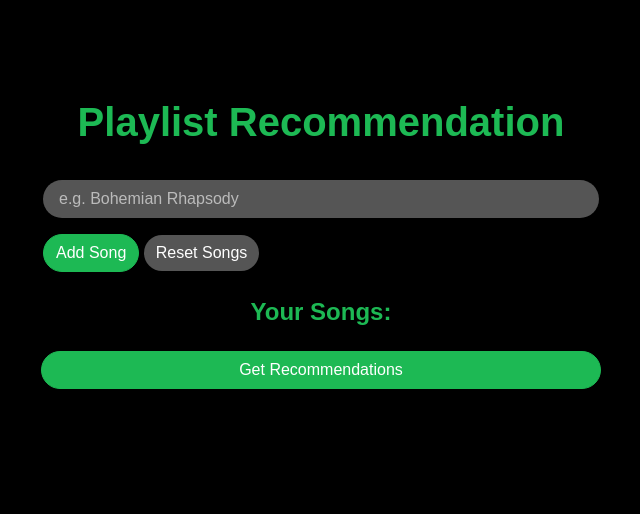
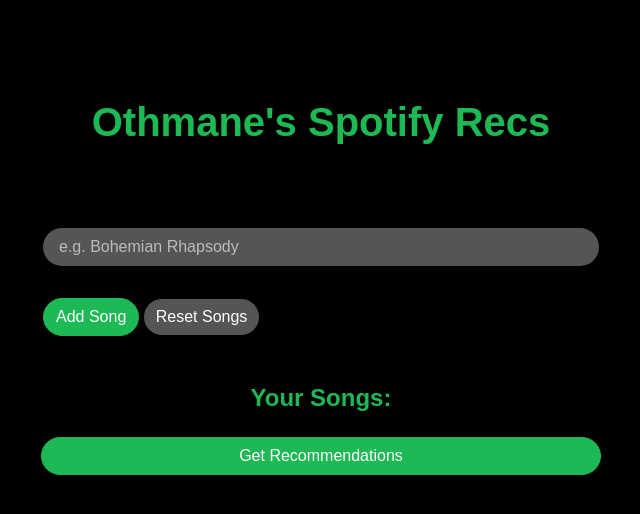
Before and after one commit to othmaneechc/cs401, a Flask app: page / in a window 1280 px wide. Shown: the top 514 px of the page, without its empty margins (319-959 px from the left). Run offline with Flask 3, Linux system fonts and the light colour scheme; some libraries are stand-ins or nearby versions.

Commit message:
Upgrading UI/UX Design

```diff
--- a/api_service/static/css/style.css
+++ b/api_service/static/css/style.css
@@ -23,7 +23,7 @@ body {
 
 .song-input-section{
   padding: 2px;
-  padding-bottom: 10px;
+  padding-bottom: 2rem;
 }
 
 a, .a{
@@ -62,6 +62,12 @@ h1, h4 {
   border-color: #17a44d;
 }
 
+.form-group{
+  margin-bottom: 2rem;
+  margin-top: 3rem;
+
+}
+
 .btn-secondary {
   background-color: #555;
   border: none;
@@ -71,6 +77,12 @@ h1, h4 {
 
 .btn-secondary:hover {
   background-color: #777;
+}
+
+button:focus,
+a:focus {
+  outline: none;
+  box-shadow: none;
 }
 
 /* List styling for user songs and recommendations */
--- a/api_service/static/js/script.js
+++ b/api_service/static/js/script.js
@@ -71,21 +71,21 @@ document.getElementById('getRecBtn').addEventListener('click', function() {
     return response.json();
   })
   .then(data => {
-    let html = `<h3>Your Songs:</h3>`;
-    html += `<ul>`;
-    addedSongs.forEach(song => {
-      // Create SoundCloud search link for the added song.
-      const soundcloudLink = "https://soundcloud.com/search?q=" + encodeURIComponent(song);
-      html += `<li class="recommendation-item">
-                <span>${song}</span>
-                <a href="${soundcloudLink}" target="_blank">
-                  <button class="play-btn">▶</button>
-                </a>
-              </li>`;
-    });
-    html += `</ul>`;
+    // let html = `<h3>Your Songs:</h3>`;
+    // html += `<ul>`;
+    // addedSongs.forEach(song => {
+    //   // Create SoundCloud search link for the added song.
+    //   const soundcloudLink = "https://soundcloud.com/search?q=" + encodeURIComponent(song);
+    //   html += `<li class="recommendation-item">
+    //             <span>${song}</span>
+    //             <a href="${soundcloudLink}" target="_blank">
+    //               <button class="play-btn">▶</button>
+    //             </a>
+    //           </li>`;
+    // });
+    // html += `</ul>`;
 
-    html += `<h3>Recommendations:</h3>`;
+    let html = `<h3>Recommendations:</h3>`;
     if (data.songs && data.songs.length > 0) {
       if (data.message) {
         html += `<p class="text-info">${data.message}</p>`;
--- a/api_service/templates/index.html
+++ b/api_service/templates/index.html
@@ -14,7 +14,7 @@
 </head>
 <body>
   <div class="container mt-5">
-    <h1>Playlist Recommendation</h1>
+    <h1>Othmane's Spotify Recs</h1>
 
     <!-- Section for adding songs one by one -->
     <div class="song-input-section">
--- a/k8s/deployment.yaml
+++ b/k8s/deployment.yaml
@@ -15,7 +15,7 @@ spec:
     spec:
       containers:
       - name: playlist-api
-        image: quay.io/othmaneechchabi/playlist-api:3.0
+        image: quay.io/othmaneechchabi/playlist-api:3.1
         ports:
         - containerPort: 5000
         volumeMounts:
```
